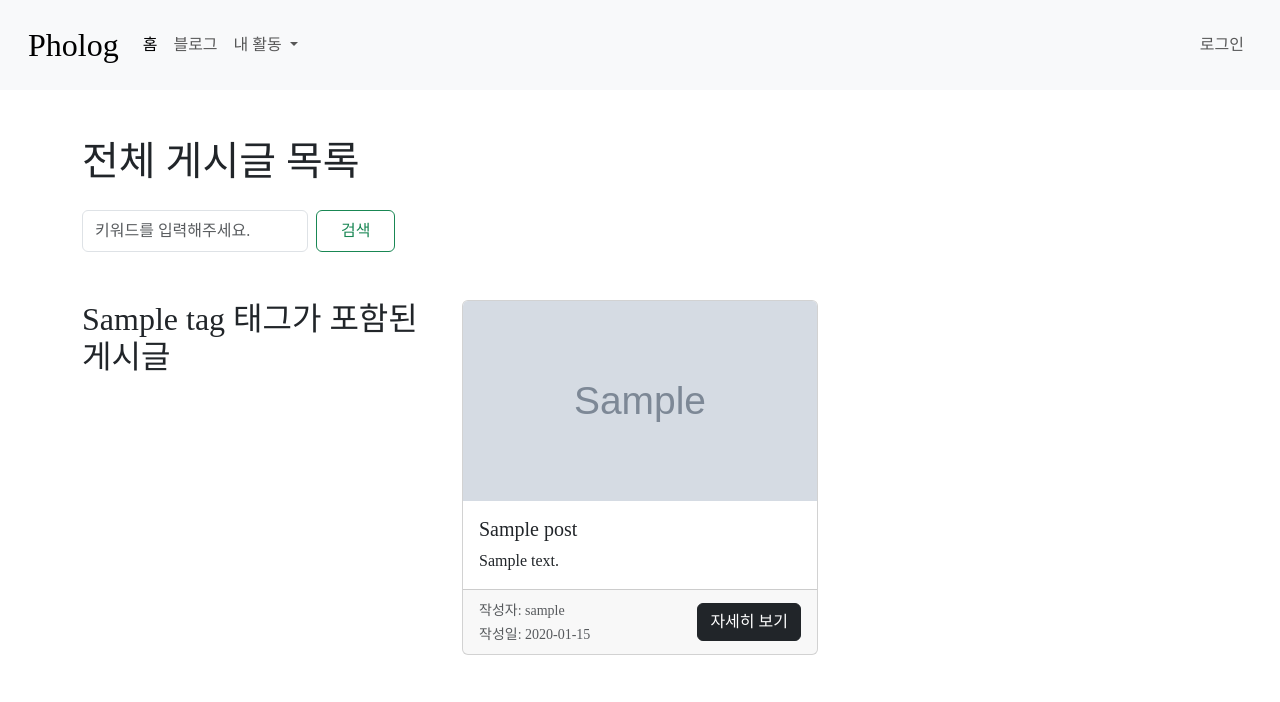
After one commit to jiminkyung/Pholog, a Django app: template templates/posts/all_post_list.html in a window 1280 px wide. The commit adds this page. Shown: the top 702 px of the page. Run offline with Django 5.2, Linux system fonts and the light colour scheme; the template is opened without the code that fills it: values that come from a table or form of the project are taken from there, others are empty; tables that the repository leaves empty hold one stand-in row (values such as "Sample post"); grey boxes marked "Sample" are stand-in pictures; parts of the project's set-up code (start-up, migrations or seed data) failed here and were passed over; some libraries are stand-ins or nearby versions; some web fonts are replaced.

Commit message:
리스트 디자인 수정

```diff
--- /dev/null
+++ b/templates/posts/all_post_list.html
@@ -0,0 +1,53 @@
+{% extends "base.html" %}
+
+{% block head %}
+<style>
+    .card-img-top {
+        max-width: 100%;
+        max-height: 200px;
+        object-fit: cover;
+    }
+</style>
+{% endblock %}
+
+{% block content %}
+<div class="container py-5">
+    <h1 class="mb-4">전체 게시글 목록</h1>
+    <form class="d-inline-flex" role="search" action="" method="get">
+        <input name="q" class="form-control me-2" type="search" placeholder="키워드를 입력해주세요." aria-label="Search">
+        <button class="btn btn-outline-success py-2 px-4 text-nowrap" type="submit">검색</button>
+    </form>
+    <div class="row row-cols-1 row-cols-sm-2 row-cols-md-3 g-4 mt-4">
+        {% if tag %}
+        <h2>{{ tag.name }} 태그가 포함된 게시글</h2>
+        {% endif %}
+        {% for post in posts %}
+        {% for image in post.images.all %}
+        <div class="col">
+            <div class="card h-100">
+                {% if image.image %}
+                <img src="{{ image.image.url }}" class="card-img-top" alt="{{ post.title }}">
+                {% else %}
+                <img src="https://cdn.pixabay.com/photo/2015/06/19/21/24/avenue-815297_1280.jpg" class="card-img-top"
+                    alt="Default Image">
+                {% endif %}
+                <div class="card-body">
+                    <h5 class="card-title">{{ post.title }}</h5>
+                    <p class="card-text">{{ post.content|truncatewords:20 }}</p>
+                </div>
+                <div class="card-footer d-flex justify-content-between align-items-center">
+                    <div>
+                        <small class="text-muted">작성자: {{ post.author.username }}</small><br>
+                        <small class="text-muted">작성일: {{ post.created_at|date:"Y-m-d" }}</small>
+                    </div>
+                    <a href="{% url "post_detail" post.pk %}" class="btn btn-dark">자세히 보기</a>
+                </div>
+            </div>
+        </div>
+        {% endfor %}
+        {% empty %}
+        <p>게시글이 없습니다.</p>
+        {% endfor %}
+    </div>
+</div>
+{% endblock %}
```
Also changed, not shown: templates/posts/post_list.html (+4 -3 lines).
